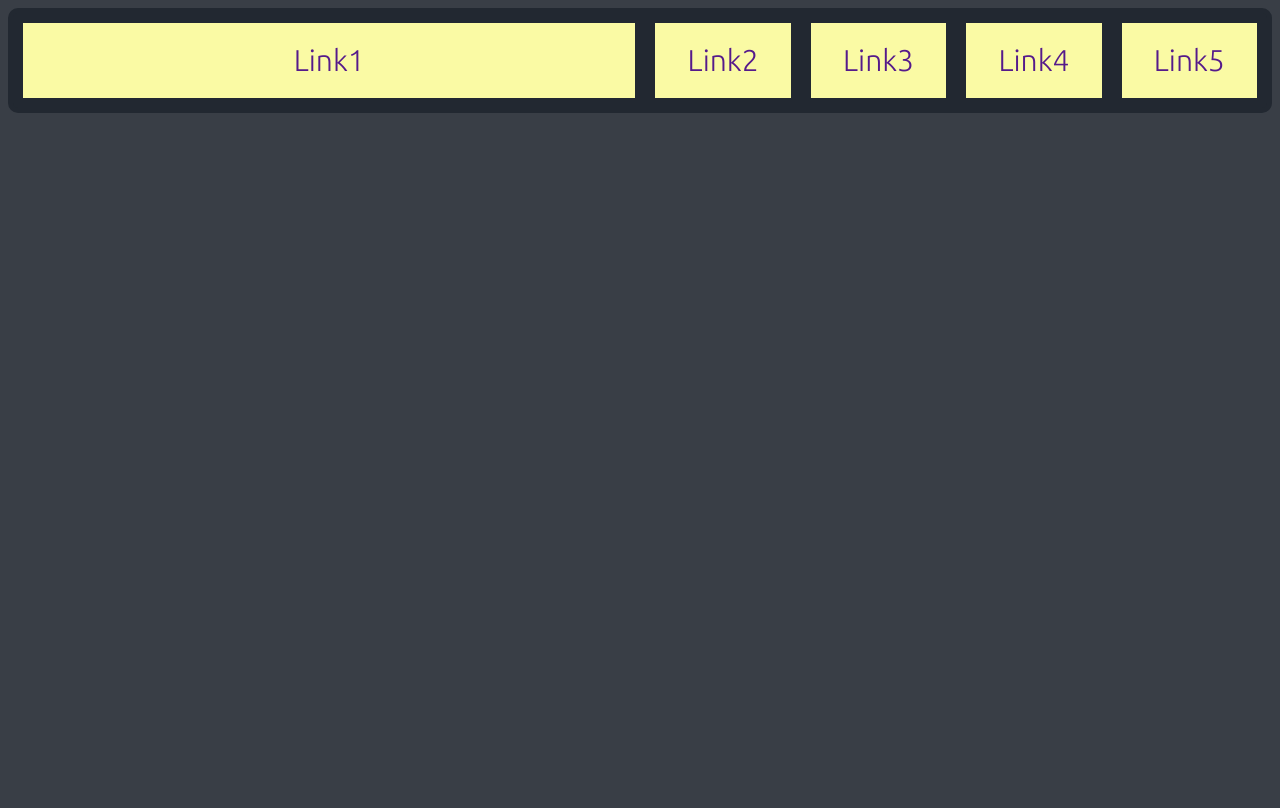
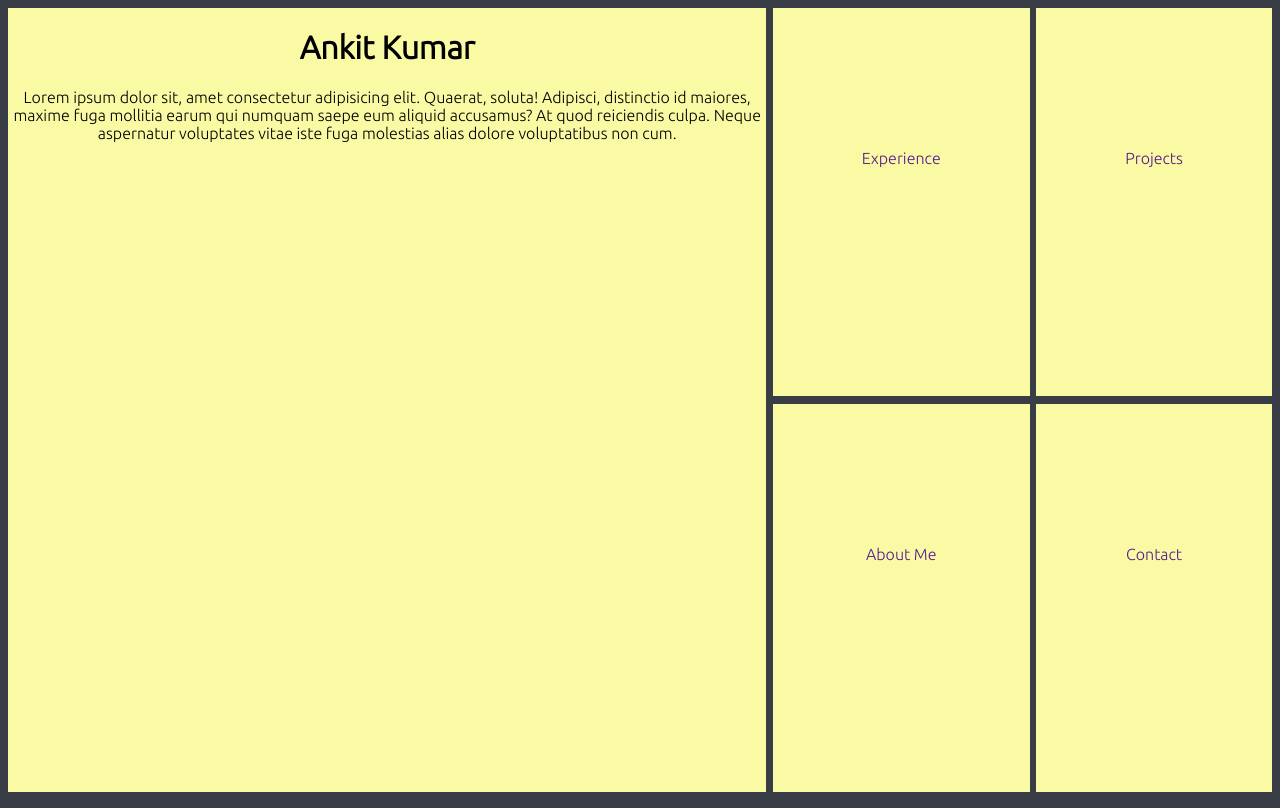
Before and after one commit to Anky209e/folio, a Django app: page /info/ in a window 1280 px wide. Run offline with Django 4.2, Linux system fonts and the light colour scheme; data comes from the database, SQL or seed files in the repository; some web fonts are replaced.

Commit message:
layout created

```diff
--- a/folio/templates/base.html
+++ b/folio/templates/base.html
@@ -30,6 +30,7 @@
         color: var(--text);
         font-family: var(--content);
         height: 100%;
+        min-height: 100%;
 
     }
 
@@ -107,35 +108,48 @@
         display: block;
     }
 
-    .content-main {
-        /* background-color: var(--fore); */
-        display: flex;
-        border: 5px solid var(--fore);
-        background-color: var(--fore);
-        border-radius: 10px;
-        /* margin: 1%; */
-        /* height: 100%; */
-        flex-direction: row;
-        /* text-align: center; */
-        /* overflow-y: scroll; */
+
+    .main-container  {
+        display: grid;
+        grid-template-columns: 60% auto auto;
+        grid-template-rows: auto auto;
+        /* grid-gap: 1%; */
+        row-gap: 1%;
+        column-gap: 0.5%;
+        min-height: 98%;
+        text-align: center;
+
+
     }
 
+    .box-links {
 
-    .content-main > a {
+        background-color: rgb(250, 250, 164);
+        text-decoration: none;
+        line-height: 300px;
+        width: 100%;
+
+    }
+    .info-box {
+        width: 100%;
+        min-height: 100%;
+        background-color: rgb(250, 250, 164);
+        grid-row: 1 / span 2;
         text-align: center;
-        background-color: rgb(250, 250, 164);
-        margin: 10px;
-        padding: 20px;
-        font-size: 30px;
-        text-decoration: none;
+        color: black;
+
+    }
+
+    .box-links:hover {
+        background-color: red;
+        color: snow;
     }
 </style>
 
 <body>
 
-    <div class="content-main">
-        {% block content %}{% endblock %}
-    </div>
+
+    {% block content %}{% endblock %}
 
 
 </body>
--- a/folio/templates/home.html
+++ b/folio/templates/home.html
@@ -24,12 +24,28 @@
 </div> -->
 
 
+    <div class="main-container">
 
-    <a href="" style="width: 60%; height: 100%;" class="box-links">Link1</a>
-    <a href="" style="width: 10%; height: 100%;" class="box-links">Link2</a>
-    <a href="" style="width: 10%; height: 100%;" class="box-links">Link3</a>
-    <a href="" style="width: 10%; height: 100%;" class="box-links">Link4</a>
-    <a href="" style="width: 10%; height: 100%;" class="box-links">Link5</a>
+        <div class="info-box">
+            <h1>Ankit Kumar</h1>
+            <p>
+                Lorem ipsum dolor sit, amet consectetur adipisicing elit.
+                Quaerat, soluta! Adipisci, distinctio id maiores,
+                maxime fuga mollitia earum qui numquam saepe eum
+                aliquid accusamus? At quod reiciendis culpa. Neque aspernatur
+                voluptates vitae iste fuga molestias alias dolore voluptatibus non cum.
+            </p>
+        </div>
+
+
+        <a href=""  class="box-links">Experience</a>
+        <a href=""  class="box-links">Projects</a>
+        <a href=""  class="box-links">About Me</a>
+        <a href=""  class="box-links">Contact</a>
+
+
+
+    </div>
 
 
 {% endblock %}
```
